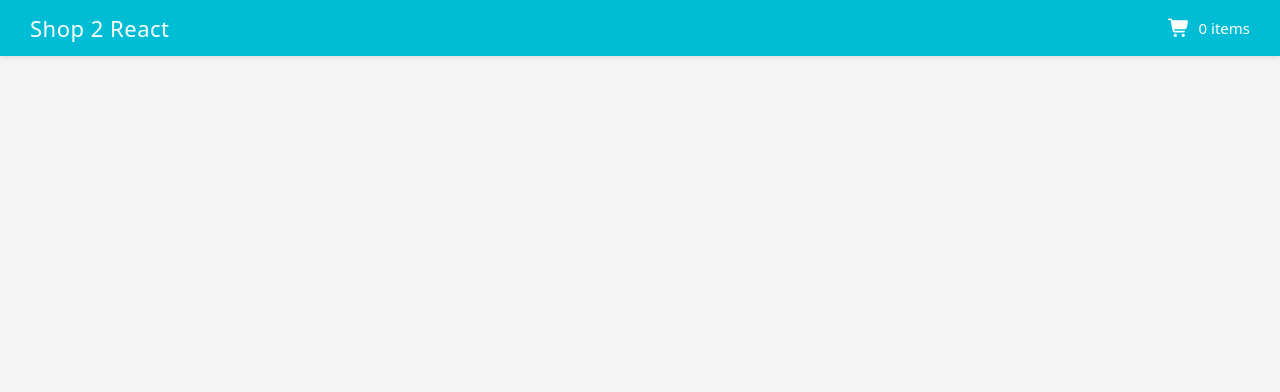
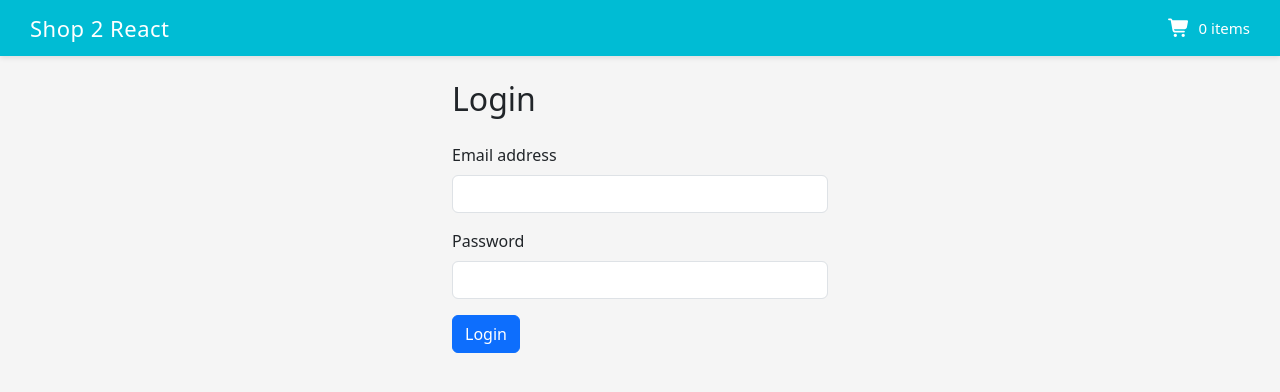
Before and after one commit to GeneralNel/m5-lab-assignment, a React (Create React App) app in the folder shopcart/: page /login in a window 1280 px wide. Shown: the top 392 px of the page. Built offline with nearby package versions, Linux system fonts and the light colour scheme.

Commit message:
add checkout and continue shopping button navs

```diff
--- a/shopcart/src/cart.js
+++ b/shopcart/src/cart.js
@@ -1,9 +1,12 @@
 import { ListGroup, Row, Col, Image, Button } from 'react-bootstrap';
+import { useNavigate } from 'react-router-dom';
 
 function Cart({ cartItems }) {
+    const navigate = useNavigate();
     return (
         <div className="container mt-4 pb-5" style={{ maxWidth: '800px' }}>
             <h2 className="mb-4">Your Cart Items</h2>
+            <p>There are {cartItems.length} items in your cart.</p>
             <ListGroup variant="flush">
                 {cartItems.map((item) => (
                     <ListGroup.Item key={item.id} className="py-3">
@@ -19,14 +22,23 @@ function Cart({ cartItems }) {
                     </ListGroup.Item>
                 ))}
             </ListGroup>
+            {(cartItems.length === 0) ?
                 <Button
-                disabled={cartItems.length === 0}
                     variant="primary"
                     className="mt-4"
-                onClick={() => alert('Proceeding to checkout...')}
+                    onClick={() => navigate('/')}
+                >
+                    Continue Shopping
+                </Button>
+                :
+                <Button
+                    variant="primary"
+                    className="mt-4"
+                    onClick={() => navigate('/login')}
                 >
                     Check Out
                 </Button>
+            }
         </div>
     );
 }
--- /dev/null
+++ b/shopcart/src/login.js
@@ -0,0 +1,22 @@
+import React from "react";
+
+function Login() {
+    return (
+        <div className="container mt-4" style={{ maxWidth: '400px' }}>
+            <h2 className="mb-4">Login</h2>
+            <form>
+                <div className="mb-3">
+                    <label htmlFor="email" className="form-label">Email address</label>
+                    <input type="email" className="form-control" id="email" />
+                </div>
+                <div className="mb-3">
+                    <label htmlFor="password" className="form-label">Password</label>
+                    <input type="password" className="form-control" id="password" />
+                </div>
+                <button type="submit" className="btn btn-primary">Login</button>
+            </form>
+        </div>
+    );
+}
+
+export default Login;
--- a/shopcart/src/navbar.js
+++ b/shopcart/src/navbar.js
@@ -3,6 +3,7 @@ import { FontAwesomeIcon } from "@fortawesome/react-fontawesome";
 import { Link, Routes, Route } from "react-router-dom";
 import Home from "./home";
 import Cart from "./cart";
+import Login from "./login";
 
 function Navbar({ totalQuantity, products, setProducts, updateQuantity }) {
     return (
@@ -28,6 +29,10 @@ function Navbar({ totalQuantity, products, setProducts, updateQuantity }) {
                     path="/cart"
                     element={<Cart cartItems={products.filter(product => product.quantity > 0)} />}
                 />
+                <Route
+                    path="/login"
+                    element={<Login/>}
+                />
             </Routes>
         </div>
     );
```
Lines whose indentation alone changed are shown as unchanged.
